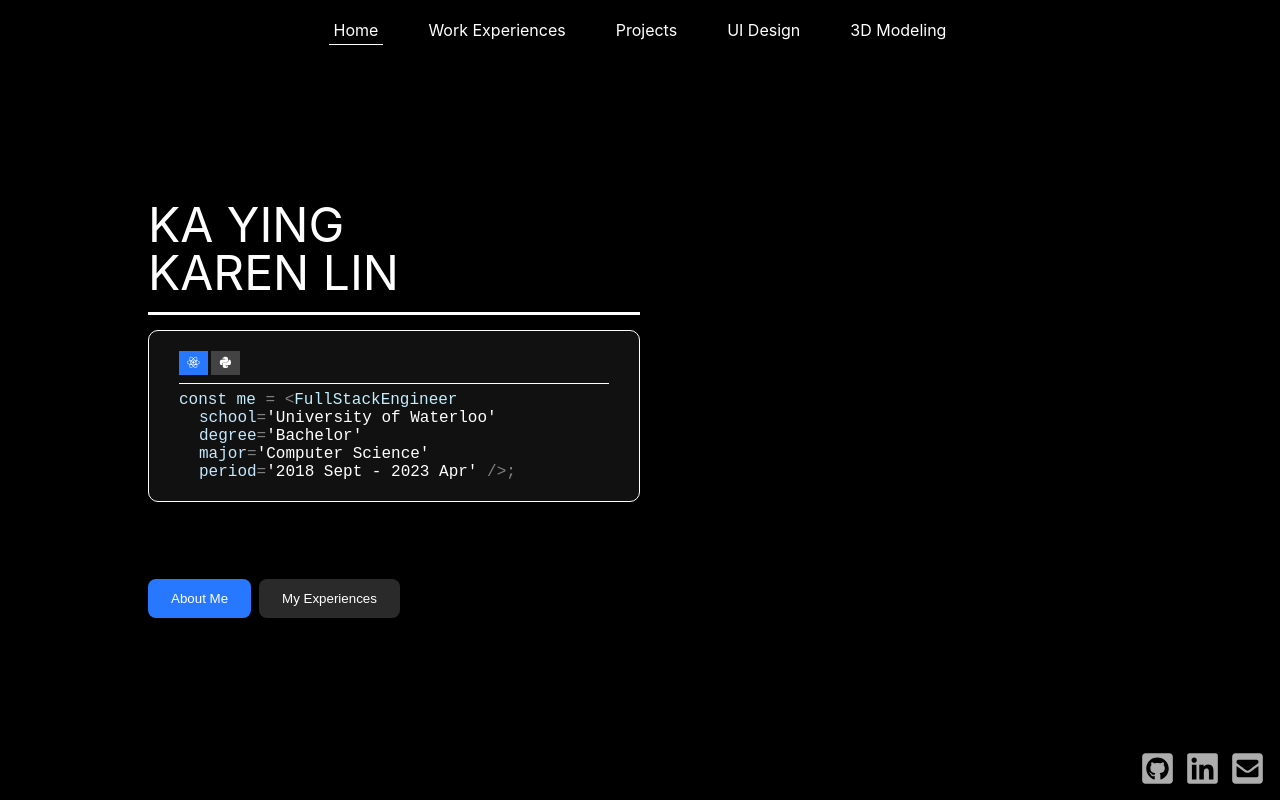
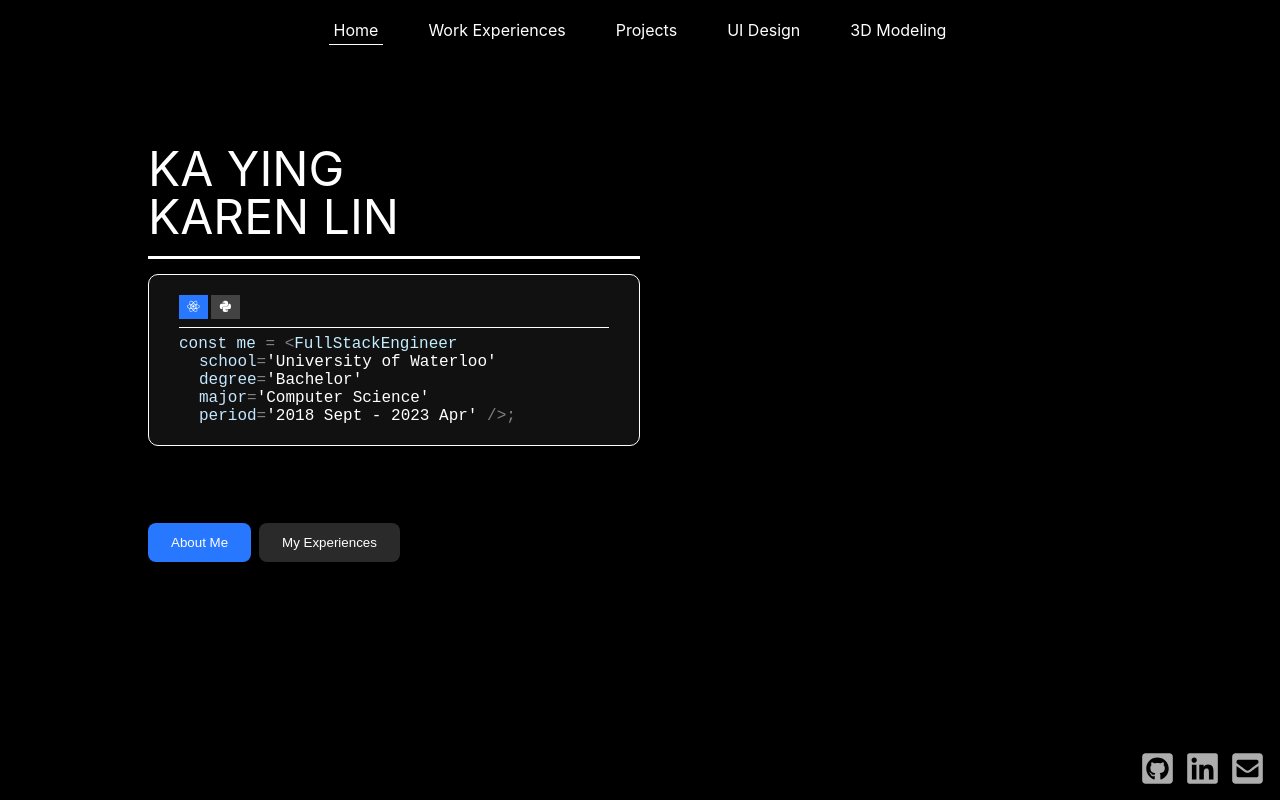
Before and after one commit to karenlinky/personal-website, a React (Create React App) app: page / in a window 1280 px wide. Built offline with nearby package versions, Linux system fonts and the light colour scheme.

Commit message:
adjusted about content top padding using calc function

```diff
--- a/src/components/about/about.css
+++ b/src/components/about/about.css
@@ -5,7 +5,8 @@
     max-width: 1200px;
     padding: 20px;
     margin: auto;
-    padding-top: 17vh;
+    /* padding-top: 17vh; */
+    padding-top: calc(50vh - 320px);
     /* display: flex; */
     display: block;
 }
```
